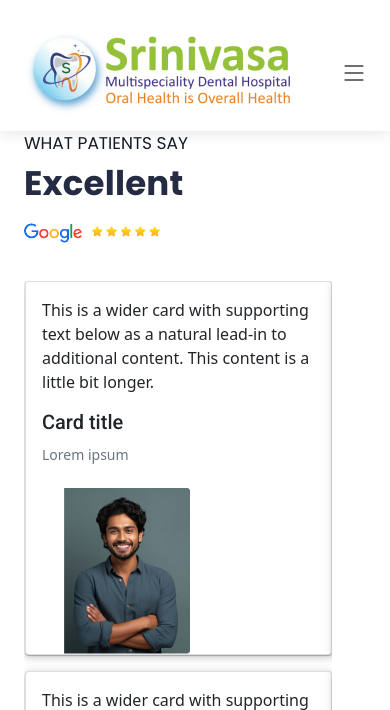
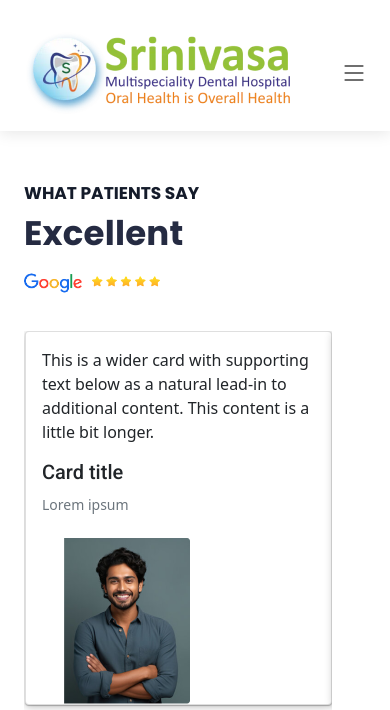
Before and after one commit to bhavi-creations/srinivasa-dental, a PHP site: page /testimonials.php in a window 390 px wide. Shown: the top 710 px of the page. Run offline with PHP 8.4, Linux system fonts and the light colour scheme; some web fonts are replaced.

Commit message:
chnages updated

```diff
--- a/assets/css/style.css
+++ b/assets/css/style.css
@@ -2055,13 +2055,26 @@ section {
 }
 
 
+
+
 .video-frame {
   width: 100%;
-  /* Full width within the parent div */
-  height: 400px;
-  /* Set height as desired */
-
-}
+  height: 100%; /* Adjust the height based on your needs */
+  border-radius: 8px; /* Slightly rounded corners */
+
+}
+
+
+
+.img_padding {
+  padding: 15px; /* Add padding inside the container */
+  background-color:transparent; /* Light gray background */
+  border-radius: 36px; /* Consistent with the border-radius */
+}
+
+
+
+
 
 @media (min-width:992px) {
 
@@ -2070,9 +2083,7 @@ section {
     padding-right: 100px;
   }
 
-  .img_padding {
-    padding-left: 100px !important;
-  }
+
 
   .dr_content_padding {
     padding-left: 100px !important;
--- a/assets/css/style1.css
+++ b/assets/css/style1.css
@@ -26,25 +26,41 @@ img.img-fluid.dr_img_padding {
   text-align: left;
   color: #252b42;
 }
+
+
 .poetsen_font11 {
   color: #141b2a;
-  font-family: Poppins;
-  font-size: 17px;
-  font-style: normal;
-  font-weight: 400;
-  line-height: 152%;
-  text-transform: uppercase;
-  font-weight: 400;
-}
-.poetsen_font111 {
-  color: #141b2a;
-  font-family: Poppins;
+  font-family: "Poppins";
   font-size: 17px;
   font-style: normal;
   font-weight: 800;
   line-height: 152%;
   text-transform: uppercase;
-  font-weight: 400;
+  font-weight: 700;
+
+
+}
+
+
+@media (max-width:992px) {
+
+.poetsen_font11 {
+  padding-top: 50px ;
+
+}
+}
+
+@media (max-width:768px) {
+  img.imgg1 {
+    position: relative;
+    left: 125px !important;
+    width: 65%;
+  }
+  img.imgg8 {
+    width: 88%;
+    position: relative;
+    left: 49px !important;
+  }
 }
 img.imgg1 {
   position: relative;
@@ -159,3 +175,20 @@ button.makee {
   border: none;
   color: white;
 }
+
+
+
+.tittle_text{
+  color: #000A2D !important;
+font-family: Manrope;
+
+font-style: normal;
+font-weight: 700;
+line-height: 41px; /* 113.889% */
+}
+
+
+.contct_text{
+  color: #000A2D !important;
+
+}
--- a/gallery.php
+++ b/gallery.php
@@ -118,16 +118,16 @@
                     <li><a class="nav-link scrollto" href="index.php">Home</a></li>
                     <li><a class="nav-link scrollto" href="about.php">About</a></li>
                     <li><a class="nav-link scrollto" href="services.php">Services</a></li>
-                    <li><a class="nav-link scrollto" href="#gallery">Gallery</a></li>
+                    <li><a class="nav-link scrollto" href="gallery.php">Gallery</a></li>
                     <li><a class="nav-link" href="blogs.php">Blogs</a></li>
                     <li><a class="nav-link scrollto" href="testimonials.php">What Patients Say</a></li>
-                    <li><a href="#appointment" class="appointment-btn scrollto d-lg-none" style="z-index: 999;">
+                    <li><a href="appointment.php" class="appointment-btn scrollto d-lg-none" style="z-index: 999;">
                             Appointment
                         </a></li>
                 </ul>
             </nav>
 
-            <a href="#appointment" class="appointment-btn scrollto d-none d-lg-block" style="z-index: 999;">
+            <a href="appointment.php" class="appointment-btn scrollto d-none d-lg-block" style="z-index: 999;">
                 Appointment
             </a>
         </div>
--- a/services.php
+++ b/services.php
@@ -118,16 +118,16 @@
                     <li><a class="nav-link scrollto" href="index.php">Home</a></li>
                     <li><a class="nav-link scrollto" href="about.php">About</a></li>
                     <li><a class="nav-link scrollto" href="services.php">Services</a></li>
-                    <li><a class="nav-link scrollto" href="#gallery">Gallery</a></li>
+                    <li><a class="nav-link scrollto" href="gallery.php">Gallery</a></li>
                     <li><a class="nav-link" href="blogs.php">Blogs</a></li>
                     <li><a class="nav-link scrollto" href="testimonials.php">What Patients Say</a></li>
-                    <li><a href="#appointment" class="appointment-btn scrollto d-lg-none" style="z-index: 999;">
+                    <li><a href="appointment.php" class="appointment-btn scrollto d-lg-none" style="z-index: 999;">
                             Appointment
                         </a></li>
                 </ul>
             </nav>
 
-            <a href="#appointment" class="appointment-btn scrollto d-none d-lg-block" style="z-index: 999;">
+            <a href="appointment.php" class="appointment-btn scrollto d-none d-lg-block" style="z-index: 999;">
                 Appointment
             </a>
         </div>
--- a/testimonials.php
+++ b/testimonials.php
@@ -116,19 +116,19 @@
             <nav id="navbar" class="navbar order-lg-0">
                 <i class="bi bi-list mobile-nav-toggle"></i>
                 <ul>
-                    <li><a class="nav-link scrollto" href="#bb">Home</a></li>
-                    <li><a class="nav-link scrollto" href="#about">About</a></li>
-                    <li><a class="nav-link scrollto" href="#facilities">Services</a></li>
-                    <li><a class="nav-link scrollto" href="#gallery">Gallery</a></li>
+                    <li><a class="nav-link scrollto" href="index.php">Home</a></li>
+                    <li><a class="nav-link scrollto" href="about.php">About</a></li>
+                    <li><a class="nav-link scrollto" href="services.php">Services</a></li>
+                    <li><a class="nav-link scrollto" href="gallery.php">Gallery</a></li>
                     <li><a class="nav-link" href="blogs.php">Blogs</a></li>
-                    <li><a class="nav-link scrollto" href="#testmonials">What Patients Say</a></li>
-                    <li><a href="#appointment" class="appointment-btn scrollto d-lg-none" style="z-index: 999;">
+                    <li><a class="nav-link scrollto" href="testimonials.php">What Patients Say</a></li>
+                    <li><a href="appointment.php" class="appointment-btn scrollto d-lg-none" style="z-index: 999;">
                             Appointment
                         </a></li>
                 </ul>
             </nav>
 
-            <a href="#appointment" class="appointment-btn scrollto d-none d-lg-block" style="z-index: 999;">
+            <a href="appointment.php" class="appointment-btn scrollto d-none d-lg-block" style="z-index: 999;">
                 Appointment
             </a>
         </div>
@@ -143,7 +143,7 @@
             <div class="container">
                 <div class="row servSect">
                     <div class="col-md-7 dr_content_padding  order-1 order-md-1">
-                        <h5 class="poetsen_font111">What Patients Say</h2>
+                        <h5 class="poetsen_font11">What Patients Say</h2>
                             <h2 class="dr_welcome_text1 mt-2 mb-0">Excellent</h2>
                             <img src="assets/img/services/s3.png" class="img-fluid dr_img_padding servImgg" alt="">
 
```
Also changed, not shown: about.php (+19 -33 lines), appointment.php (+4 -4 lines), blogs.php (+6 -6 lines), contact.php (+4 -4 lines), index.php (+2 -15 lines).
